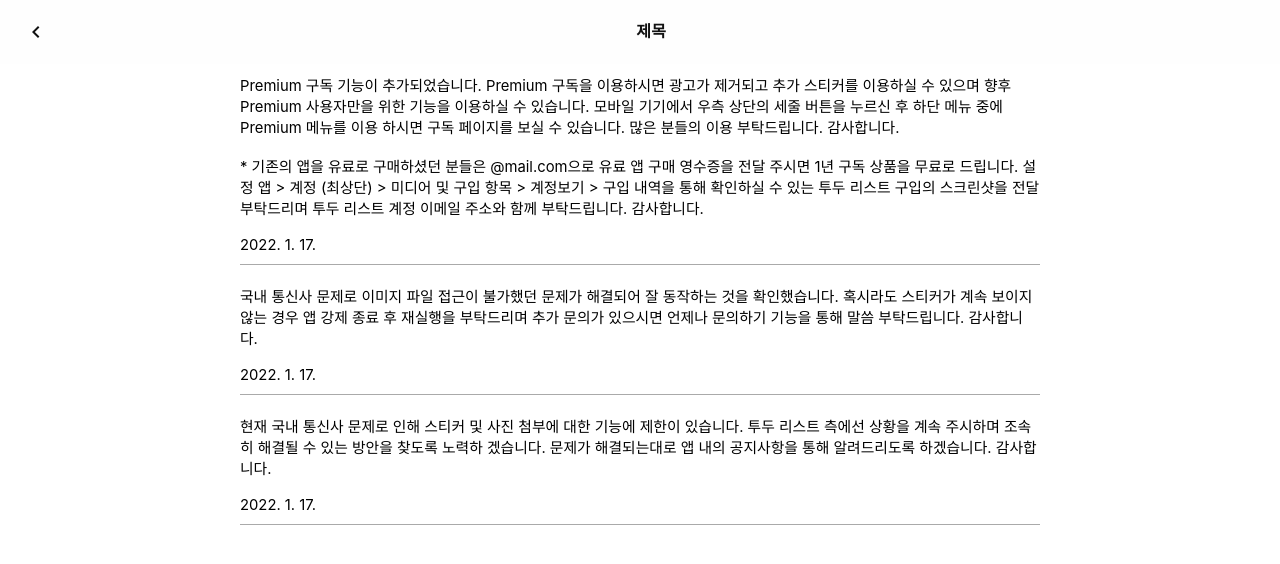
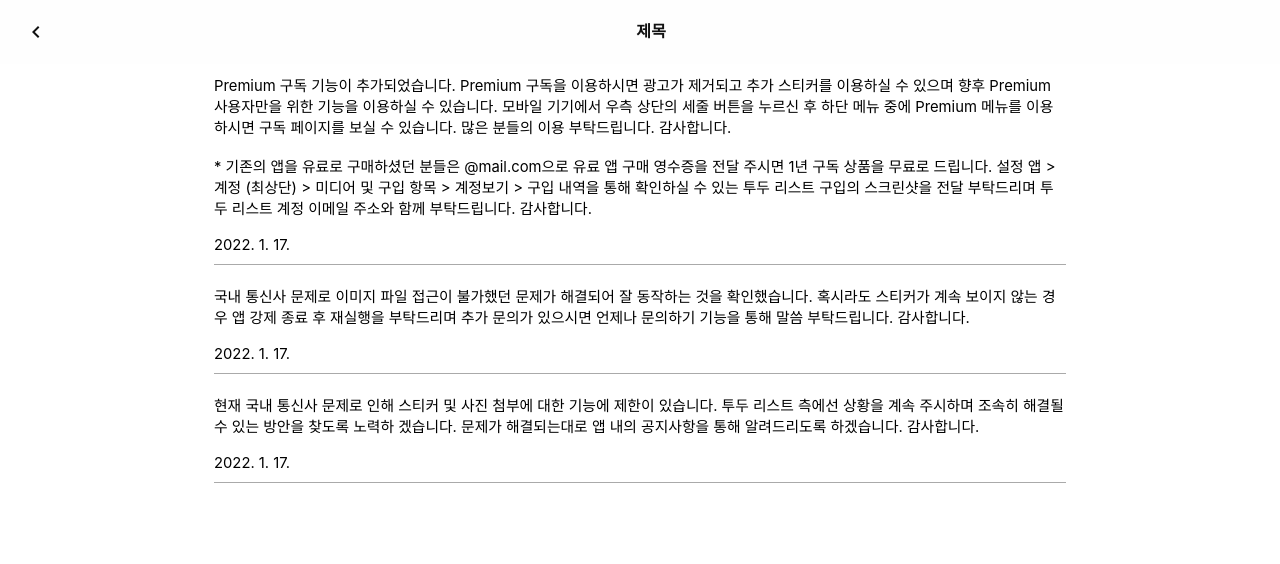
Before and after one commit to kenna-hwa/clonemate-front, a React (Create React App) app: page /announcements in a window 1280 px wide. Shown: the top 564 px of the page. Built offline with nearby package versions, Linux system fonts and the light colour scheme.

Commit message:
turi : More 조금 수정

```diff
--- a/src/components/App.js
+++ b/src/components/App.js
@@ -198,18 +198,9 @@ function App() {
         }
           <Goals goal={goal.items} addGoal={addGoal} deleteGoal={deleteGoal} editToGoalForm={editToGoalForm} readOnly={readOnly} readOnlyChange={readOnlyChange}  />
         </Route>
-        <Route exact path="/text/use">
-        <BasicNavBar/>
-          <More />
-        </Route>
-        <Route exact path="/text/policy">
-        <BasicNavBar/>
-          <MorePolicy />
-        </Route>
-        <Route exact path="/announcements">
-        <BasicNavBar/>
-          <MoreAnnounce />
-        </Route>
+        <Route exact path="/text/use" component={More}/>
+        <Route exact path="/text/policy" component={MorePolicy}/>
+        <Route exact path="/announcements" component={MoreAnnounce}/>
         </Switch>
     </ThemeProvider>
   );
--- a/src/components/More.js
+++ b/src/components/More.js
@@ -1,20 +1,15 @@
 import React from 'react';
-import { useState } from "react";
-import { useForm } from "react-hook-form";
 import '../stylesheets/More.css';
-import { TextField } from '@mui/material';
-import { Route, Link } from 'react-router-dom';
-
 import BasicNavBar from './BasicNavBar';
 
 function More(){
-
     // 1) className='textOfUSe' 와 className='textOfPolicy' 의 -> 같은 링크, 다른 페이지 해결 하기
     // 2) 스크롤바 모양 변경 하기
     // 3) NavBar fontsize 변경 하기
     return (
 
     <form className='formOfText'>
+      <BasicNavBar/>
       <div className='textOfUse'>
 
         "todo list" Term of Use <br />
--- a/src/components/MoreAnnounce.js
+++ b/src/components/MoreAnnounce.js
@@ -1,11 +1,7 @@
 import React from 'react';
-import { useState } from "react";
-import { useForm } from "react-hook-form";
 import '../stylesheets/More.css';
-import { TextField } from '@mui/material';
-import { Route, Link } from 'react-router-dom';
-
 import BasicNavBar from './BasicNavBar';
+import { Container } from '@mui/material';
 
 function MoreAnnounce(){
     const HorizonLine = ({ text }) => {
@@ -30,7 +26,8 @@ function MoreAnnounce(){
     return (
 
     <form className='formOfAnnounce'>
-      <div className='textOfAnnounce'>
+      <BasicNavBar/>
+      <Container maxWidth="md" className='textOfAnnounce'>
 
         Premium 구독 기능이 추가되었습니다. Premium 구독을 이용하시면 광고가 제거되고 추가
         스티커를 이용하실 수 있으며 향후 Premium 사용자만을 위한 기능을 이용하실 수 있습니다.
@@ -62,7 +59,7 @@ function MoreAnnounce(){
         <br />
         <HorizonLine />
 
-      </div>
+      </Container>
     </form>
     )
 
--- a/src/components/MorePolicy.js
+++ b/src/components/MorePolicy.js
@@ -1,10 +1,5 @@
 import React from 'react';
-import { useState } from "react";
-import { useForm } from "react-hook-form";
 import '../stylesheets/More.css';
-import { TextField } from '@mui/material';
-import { Route, Link } from 'react-router-dom';
-
 import BasicNavBar from './BasicNavBar';
 
 function MorePolicy(){
@@ -14,6 +9,7 @@ function MorePolicy(){
     return (
 
     <form className='formOfText'>
+      <BasicNavBar/>
       <div className='textOfUse'>
 
       Personal Information Processing Policy (Privacy Policy) <br />
--- a/src/stylesheets/More.css
+++ b/src/stylesheets/More.css
@@ -12,7 +12,7 @@
 /* 모바일 넓이 - 비율이 다름 -> 수정필요 */
 .formOfAnnounce {
   margin: 0 auto;
-  width: 62.5%;
+  width: 100%;
 }
 .textOfAnnounce {
   margin-top: 10px;
```
